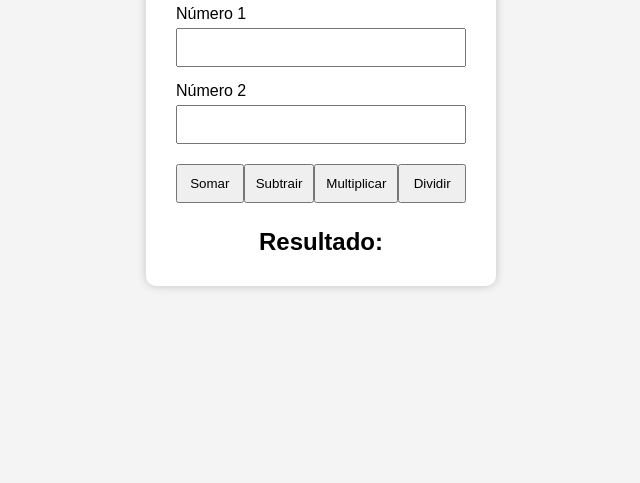
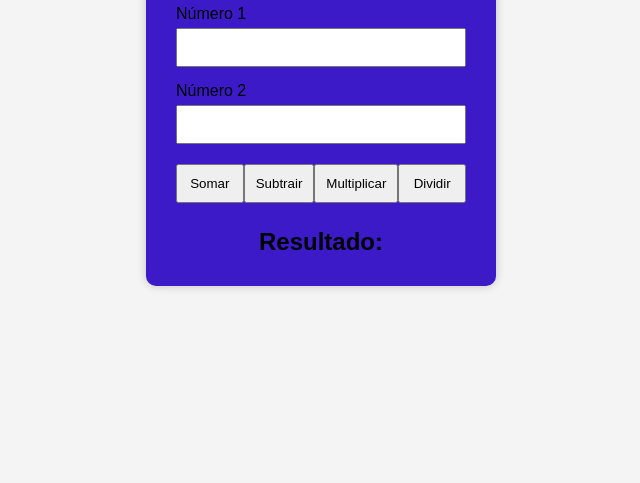
Before and after one commit to Souza-Gabriel59/calculadora-multifuncional, a plain HTML site: page index.html in a window 1280 px wide. Shown: the part 317-800 px from the top of the page, without its empty margins (319-959 px from the left). Drawn offline with Linux system fonts and the light colour scheme.

Commit message:
alteração do estilo do corpo da calculadora

```diff
--- a/style.css
+++ b/style.css
@@ -20,7 +20,7 @@ body{
 
 .calculadora{
 
-    background:white;
+    background:rgb(61, 26, 200);
     padding:30px;
 
     width:350px;
```
